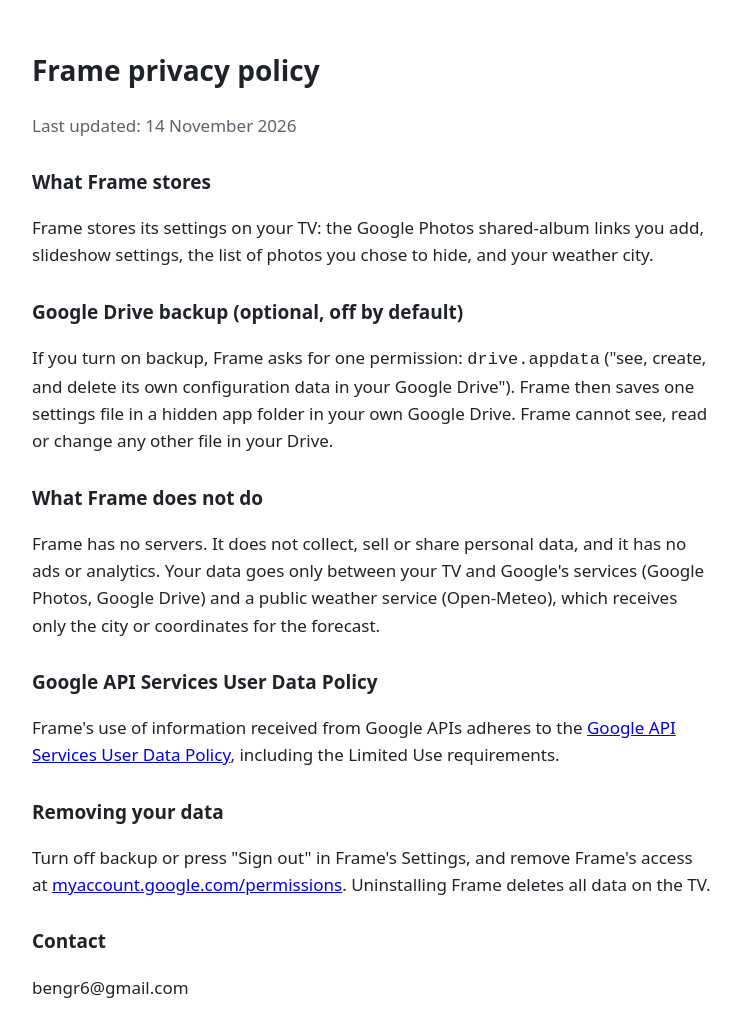
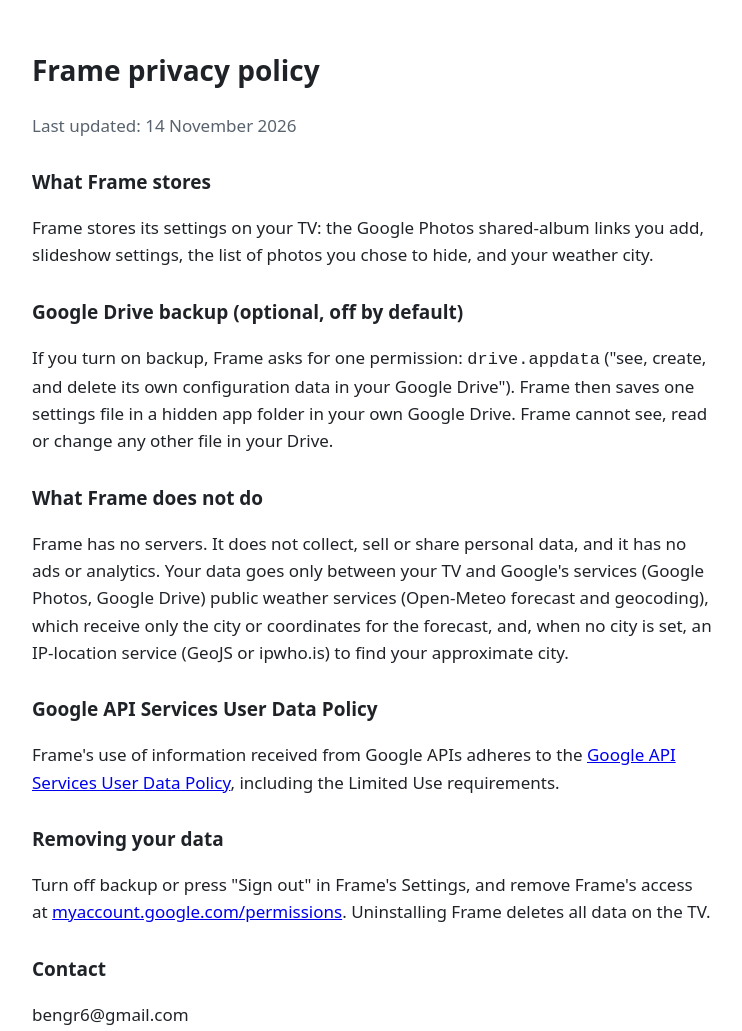
Before and after one commit to bengry/frame-tv, a plain HTML site: page privacy.html in a window 1280 px wide. Shown: the whole page, without its empty margins (268-1010 px from the left). Drawn offline with Linux system fonts and the light colour scheme.

Commit message:
Name the IP-location services

```diff
--- a/privacy.html
+++ b/privacy.html
@@ -26,8 +26,9 @@ Frame cannot see, read or change any other file in your Drive.</p>
 
 <h2>What Frame does not do</h2>
 <p>Frame has no servers. It does not collect, sell or share personal data, and it has no ads or analytics.
-Your data goes only between your TV and Google's services (Google Photos, Google Drive) and a public weather service
-(Open-Meteo), which receives only the city or coordinates for the forecast.</p>
+Your data goes only between your TV and Google's services (Google Photos, Google Drive) public weather services
+(Open-Meteo forecast and geocoding), which receive only the city or coordinates for the forecast, and,
+when no city is set, an IP-location service (GeoJS or ipwho.is) to find your approximate city.</p>
 
 <h2>Google API Services User Data Policy</h2>
 <p>Frame's use of information received from Google APIs adheres to the
```
